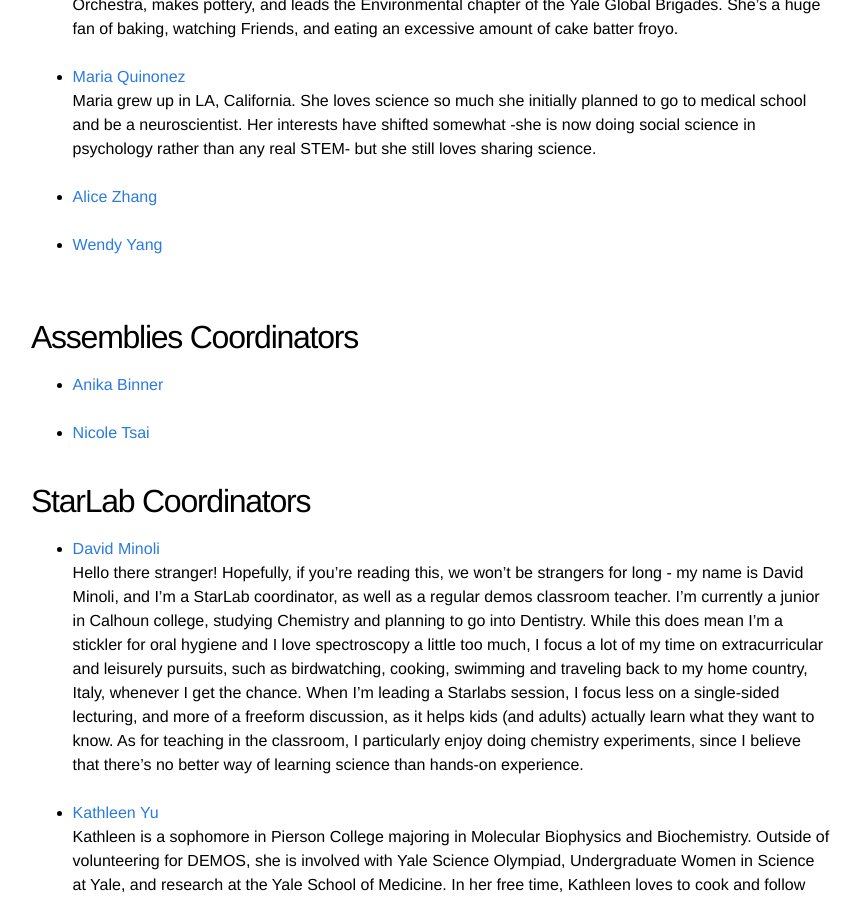
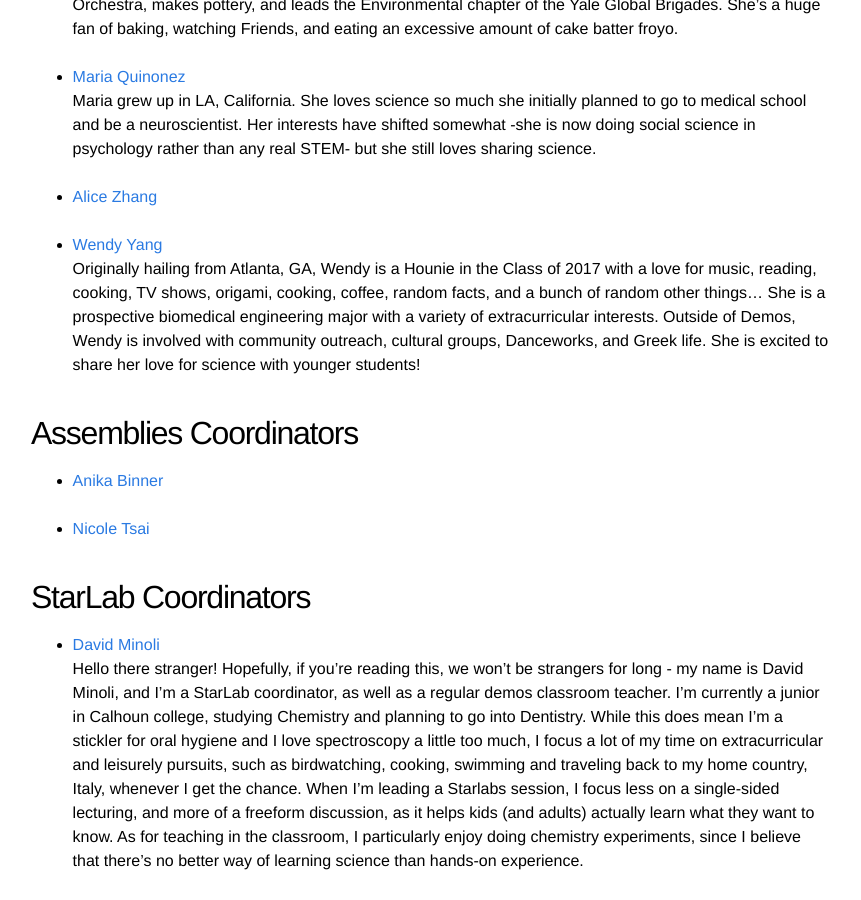
Before and after one commit to jasonkliu/demos, a Jekyll site: the page built from contact.md, in a window 1280 px wide and 900 px high, scrolled down 917 px. Shown: the whole window, without its empty margins (209-1070 px from the left). Built offline with Jekyll 4.4.1, drawn with Linux system fonts in a browser that asks for light colours.

Commit message:
Add wendy bio

```diff
--- a/contact.md
+++ b/contact.md
@@ -52,6 +52,13 @@ School Coordinators
 &nbsp;
 
 - [Wendy Yang](mailto:wendy.yang@yale.edu)
+   Originally hailing from Atlanta, GA, Wendy is a Hounie in the Class of 2017
+   with a love for music, reading, cooking, TV shows, origami, cooking, coffee,
+   random facts, and a bunch of random other things...  She is a prospective
+   biomedical engineering major with a variety of extracurricular interests.
+   Outside of Demos, Wendy is involved with community outreach, cultural groups,
+   Danceworks, and Greek life.  She is excited to share her love for science with
+   younger students!
 &nbsp;
 
 Assemblies Coordinators
```
